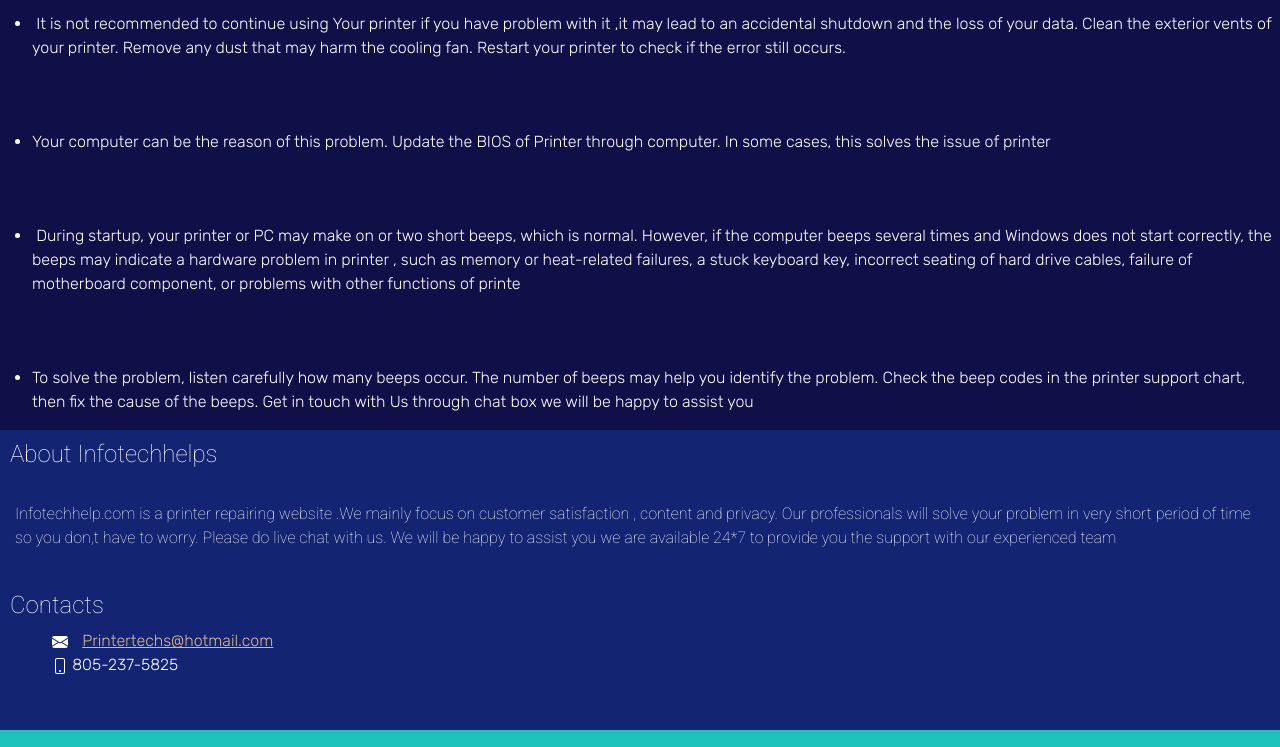
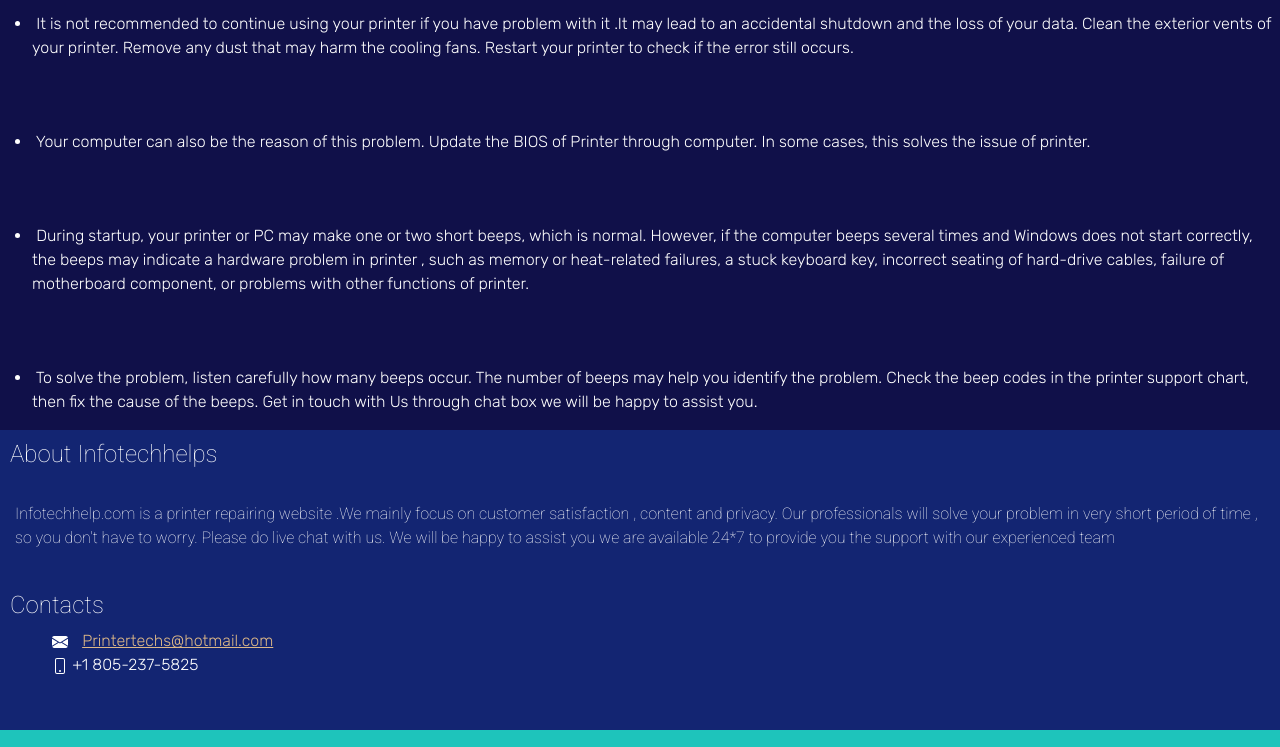
Before and after one commit to aamirashraf736/aamirashraf736.github.io, a plain HTML site: page index.html in a window 1280 px wide. Shown: the part 707-1454 px from the top of the page. Drawn offline with nearby package versions, Linux system fonts and the light colour scheme.

Commit message:
Update index.html

```diff
--- a/index.html
+++ b/index.html
@@ -6,7 +6,7 @@
     <meta name="viewport" content= "width=device-width, initial-scale=1.0">
     <link href="https://cdn.jsdelivr.net/npm/bootstrap@5.0.0-beta3/dist/css/bootstrap.min.css" rel="stylesheet" integrity="sha384-eOJMYsd53ii+scO/bJGFsiCZc+5NDVN2yr8+0RDqr0Ql0h+rP48ckxlpbzKgwra6" crossorigin="anonymous">
     <link rel="stylesheet" href="css/style.css">
-    <link rel="shortcut icon" href="favicon.ico" type="image/x-icon">
+    <link id="favicon" rel="shortcut icon" href="favicon.ico" type="image/x-icon">
     <title>infotechhelps</title>
 </head>
 <body>
@@ -38,12 +38,12 @@ Look at the right side of your computer screen to chat with us.
     </section>
     <p class="small-info">
         <ul>
-            <li class="si"><img src="" alt=""> It is not recommended to continue using  Your printer if you have problem with it ,it may  lead to an accidental shutdown and the loss of your data. Clean the exterior vents of your printer. Remove any dust that may harm the cooling fan. Restart your printer to check if the error still occurs.</li>
-            <li class="si"><img src="" alt="">Your computer can be the reason of this problem.
-                Update the BIOS of Printer through computer. In some cases, this solves the issue of  printer</li>
-            <li class="si"><img src="" alt=""> During startup, your printer or  PC may make on or two short beeps, which is normal. However, if the computer beeps several times and Windows does not start correctly, the beeps may indicate a hardware problem in printer , such as memory or heat-related failures, a stuck keyboard key, incorrect seating of hard drive cables, failure of motherboard component, or problems with other functions of printe</li>
-            <li class="si"><img src="" alt="">To solve the problem, listen carefully how many beeps occur. The number of beeps may help you identify the problem. Check the beep codes in the printer support chart, then fix the cause of the beeps.
-                Get in touch with Us through chat box we will be happy to assist you</li>
+            <li class="si"><img src="" alt=""> It is not recommended to continue using  your printer if you have problem with it .It may lead to an accidental shutdown and the loss of your data. Clean the exterior vents of your printer. Remove any dust that may harm the cooling fans. Restart your printer to check if the error still occurs.</li>
+            <li class="si"><img src="" alt=""> Your computer can also be the reason of this problem.
+                Update the BIOS of Printer through computer. In some cases, this solves the issue of  printer.</li>
+            <li class="si"><img src="" alt=""> During startup, your printer or  PC may make one or two short beeps, which is normal. However, if the computer beeps several times and Windows does not start correctly, the beeps may indicate a hardware problem in printer , such as memory or heat-related failures, a stuck keyboard key, incorrect seating of hard-drive cables, failure of motherboard component, or problems with other functions of printer.</li>
+            <li class="si"><img src="" alt=""> To solve the problem, listen carefully how many beeps occur. The number of beeps may help you identify the problem. Check the beep codes in the printer support chart, then fix the cause of the beeps.
+                Get in touch with Us through chat box we will be happy to assist you.</li>
         </ul>
     </p>
     <footer>
@@ -51,7 +51,7 @@ Look at the right side of your computer screen to chat with us.
             <div class="inner">
                 <div class="col-about">
                     <h4>About Infotechhelps</h4>
-                    <p>Infotechhelp.com is a printer repairing website .We mainly focus on customer satisfaction , content and privacy. Our professionals will solve your problem in very  short period of time so you don,t have to worry. Please do live chat with us. We will be happy to assist you we are available 24*7 to provide you the support with our experienced team</p>
+                    <p>Infotechhelp.com is a printer repairing website .We mainly focus on customer satisfaction , content and privacy. Our professionals will solve your problem in very  short period of time , so you don't have to worry. Please do live chat with us. We will be happy to assist you we are available 24*7 to provide you the support with our experienced team</p>
 
                 </div>
                 <div class="col-contact">
@@ -67,7 +67,7 @@ Look at the right side of your computer screen to chat with us.
                         <li class="cl"><svg xmlns="http://www.w3.org/2000/svg" width="16" height="16" fill="currentColor" class="bi bi-phone" viewBox="0 0 16 16">
                             <path d="M11 1a1 1 0 0 1 1 1v12a1 1 0 0 1-1 1H5a1 1 0 0 1-1-1V2a1 1 0 0 1 1-1h6zM5 0a2 2 0 0 0-2 2v12a2 2 0 0 0 2 2h6a2 2 0 0 0 2-2V2a2 2 0 0 0-2-2H5z"/>
                             <path d="M8 14a1 1 0 1 0 0-2 1 1 0 0 0 0 2z"/>
-                          </svg> <span></span> 805-237-5825</li>
+                          </svg> <span></span> +1 805-237-5825</li>
                     </ul>
                 </div>
                 <br class="clear">
```
